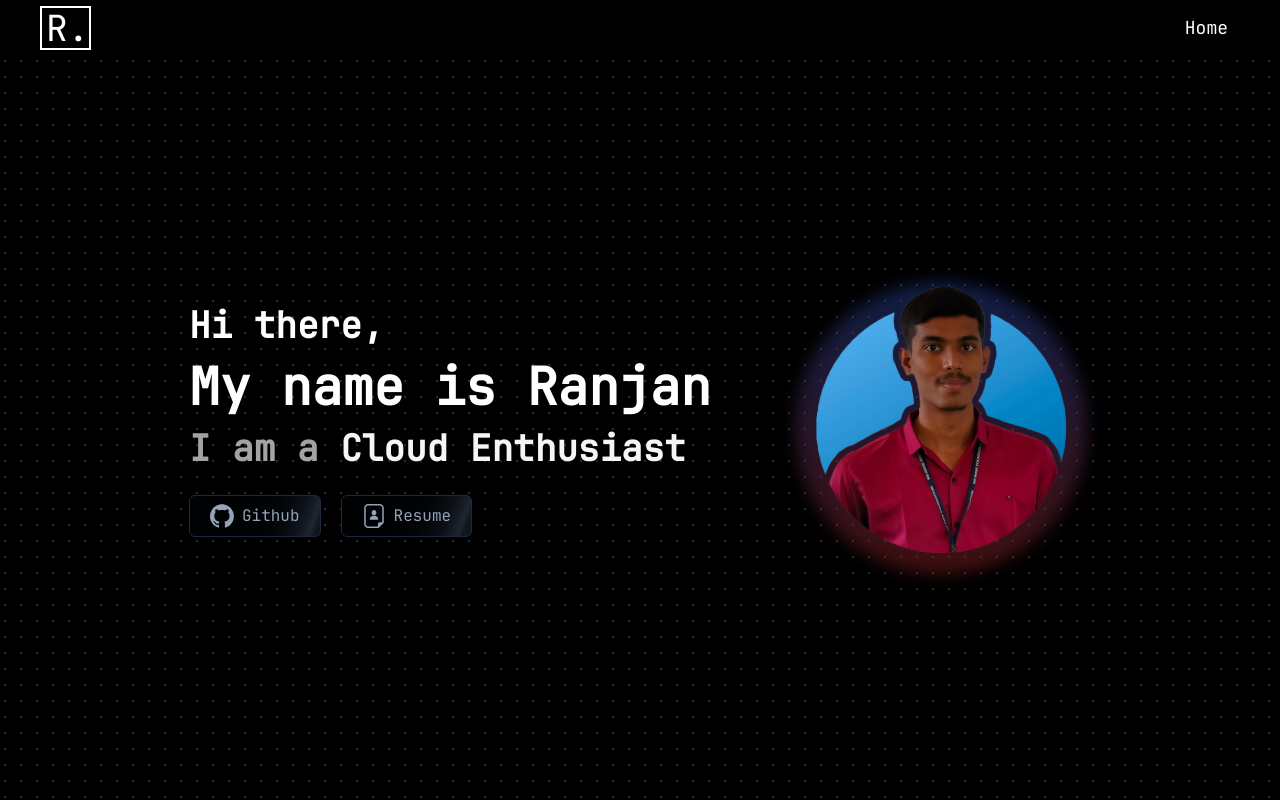
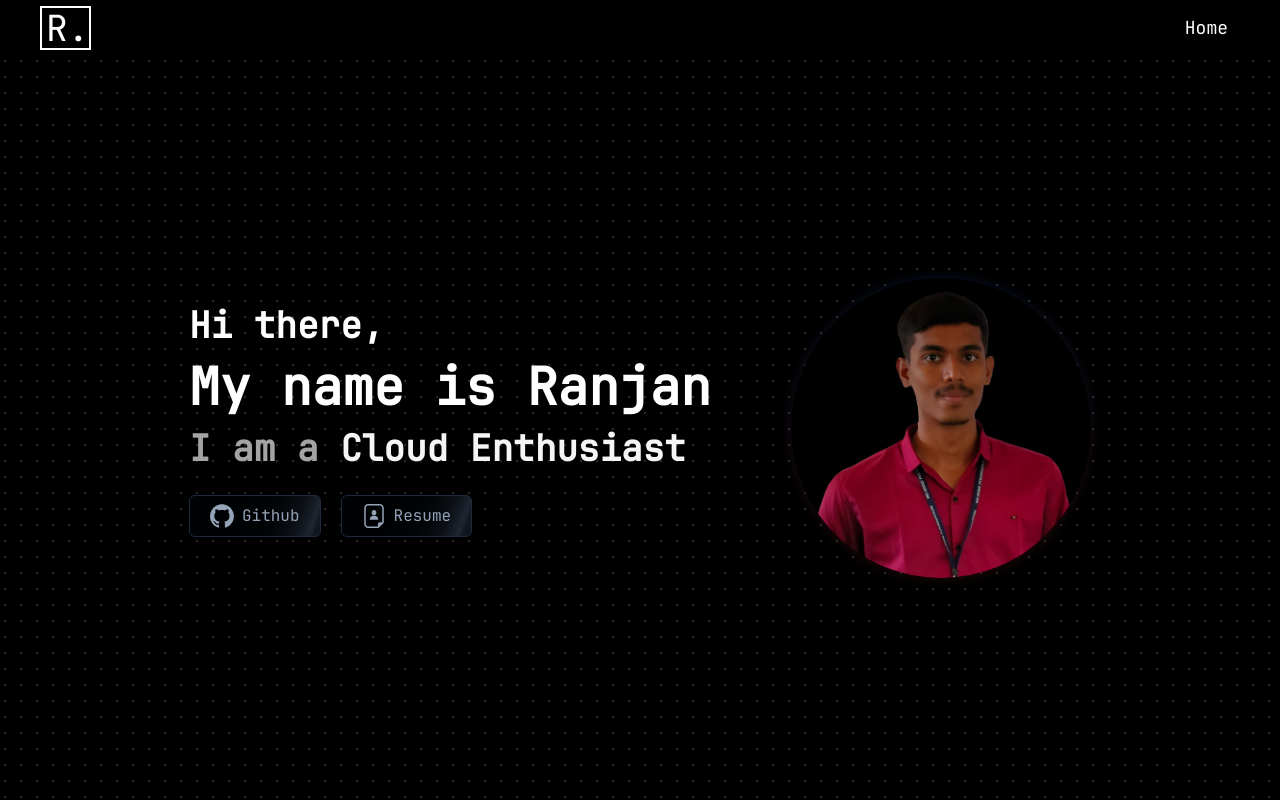
Before and after one commit to rjn991/ranjan.tech, a React (Vite) app: page / in a window 1280 px wide. Shown: the top 800 px of the page. Built offline with nearby package versions, Linux system fonts and the light colour scheme.

Commit message:
Changed dp

```diff
--- a/src/App.jsx
+++ b/src/App.jsx
@@ -7,6 +7,7 @@ import { Meteors } from "./components/ui/meteors";
 import Footer from "./Footer/Footer";
 import Navbar from "./Navbar/Navbar";
 import dp from "./assets/profile.png";
+import blackdp from "./assets/dp.png"
 import github from "./assets/github.svg";
 import resume from "./assets/resume.svg";
 
@@ -68,8 +69,8 @@ function App() {
             <div className="relative">
               <div className="absolute inset-1 rounded-full bg-gradient-to-b from-blue-900  to-red-900 opacity-50 blur"></div>
               <img
-                className="relative block rounded-full max-h-[250px] sm:max-h-[300px]"
-                src={dp}
+                className="relative block rounded-full max-h-[250px] sm:max-h-[300px] bg-black"
+                src={blackdp}
               ></img>
             </div>
           </motion.h1>
```
Also changed, not shown: src/assets/dp.png (added).
